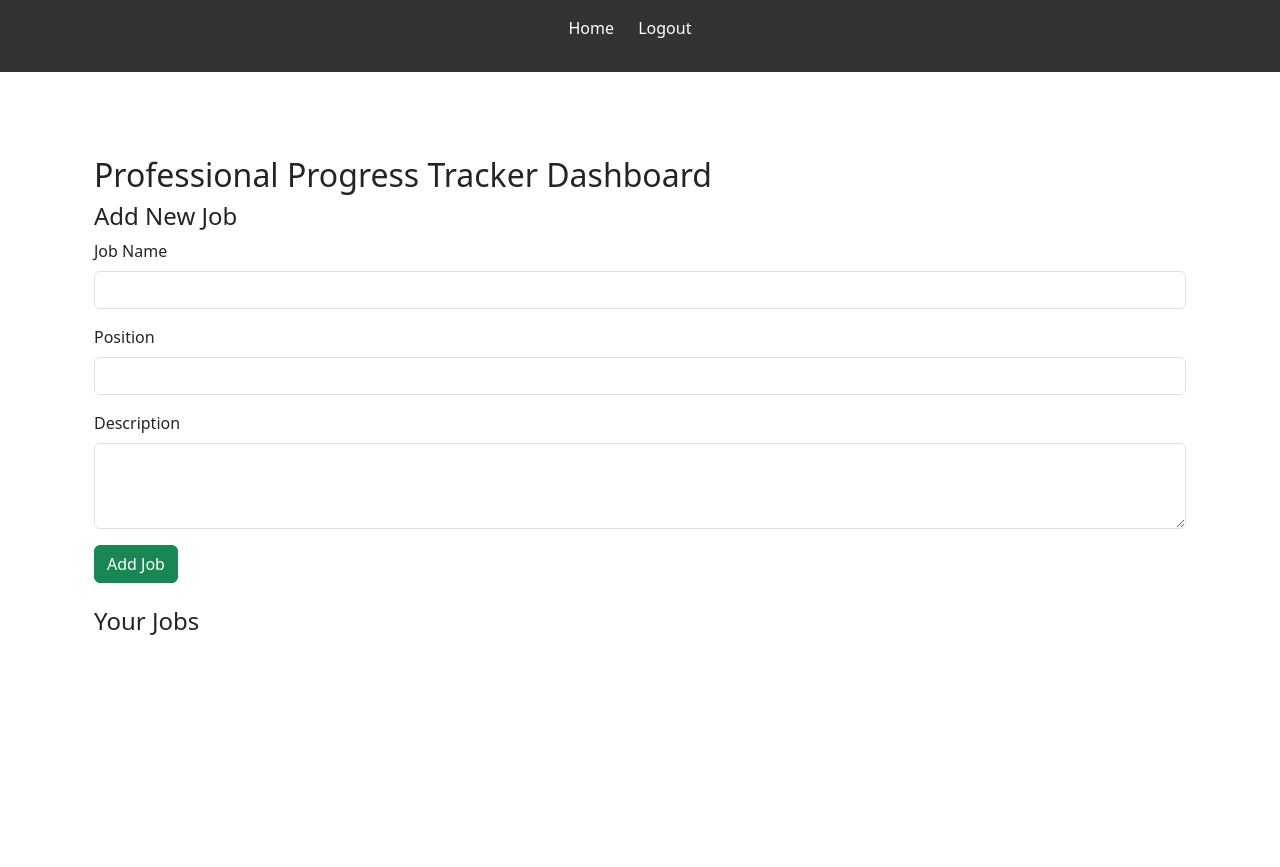
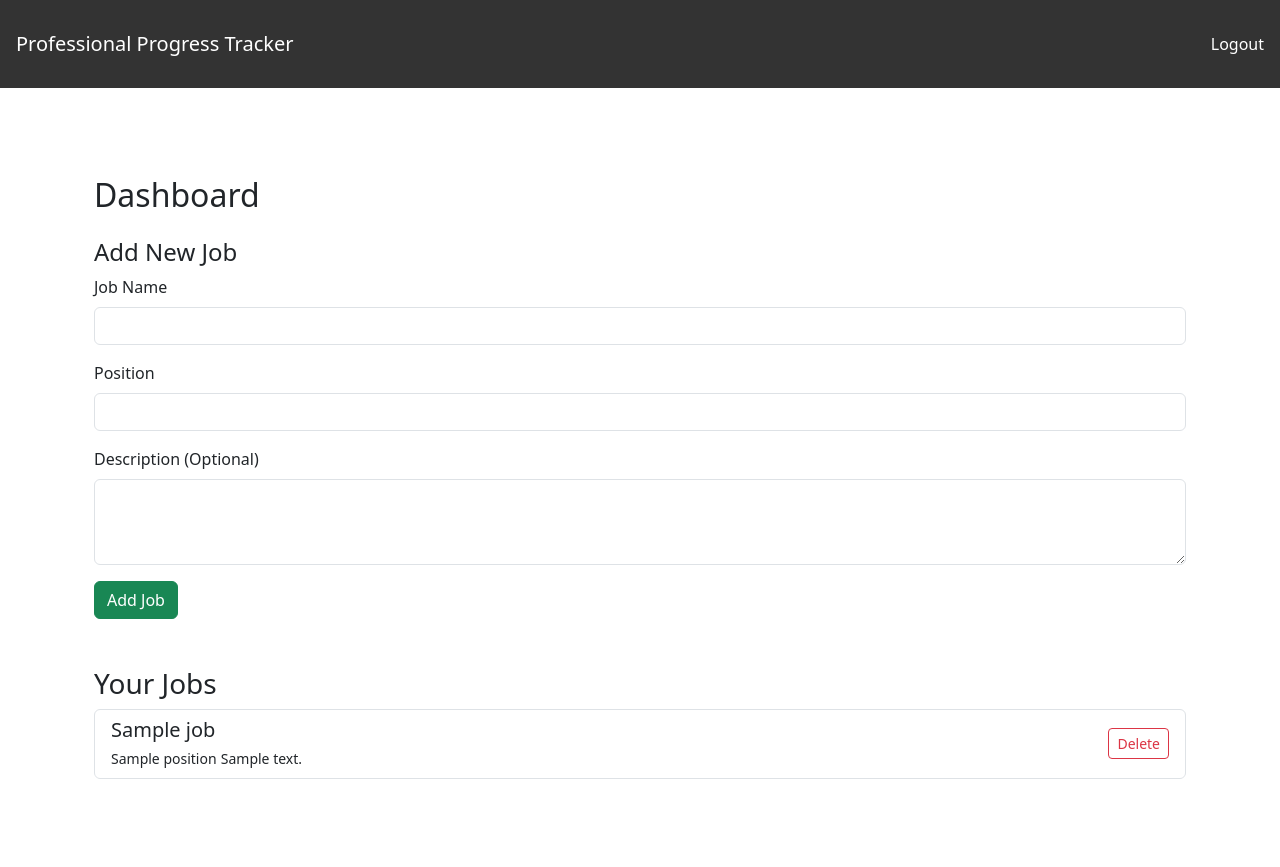
Before and after one commit to Ray73H/Professional-Progress-Tracker, a Flask app: template src/templates/dashboard.html in a window 1280 px wide. Before the commit the page ends 635 px from the top, so only its background shows below. Run offline with Flask 3, Linux system fonts and the light colour scheme; the template is opened without the code that fills it: most values are stand-ins (such as "Sample title", 1, 10 or a date in 2020).

Commit message:
Modified the pages of frontend

```diff
--- a/src/templates/base.html
+++ b/src/templates/base.html
@@ -14,19 +14,21 @@
 	</head>
 	<body>
 		<header>
-			<nav>
-				<ul>
-					<li><a href="/">Home</a></li>
-					<li><a href="/logout">Logout</a></li>
-				</ul>
+			<nav class="navbar navbar-dark px-3">
+				<a class="navbar-brand text-white" href="/">Professional Progress Tracker</a>
+				<div class="ms-auto">
+					<a class="nav-link text-white" href="/logout">Logout</a>
+				</div>
 			</nav>
 		</header>
-		<div class="container">
+
+		<div class="container mt-4">
 			{% with messages = get_flashed_messages(with_categories=true) %} {% if messages %} {% for category, message
 			in messages %}
 			<div class="alert alert-{{ category }}">{{ message }}</div>
 			{% endfor %} {% endif %} {% endwith %} {% block content %}{% endblock %}
 		</div>
+
 		<script src="{{ url_for('static', filename='js/index.js') }}"></script>
 		<script
 			src="https://cdn.jsdelivr.net/npm/bootstrap@5.3.6/dist/js/bootstrap.bundle.min.js"
--- a/src/templates/dashboard.html
+++ b/src/templates/dashboard.html
@@ -1,70 +1,62 @@
-{% extends "base.html" %} {% block title %}Dashboard{% endblock %} {% block
-content %}
-<div class="container py-4">
-  <h2>Professional Progress Tracker Dashboard</h2>
+{% extends "base.html" %} {% block title %}Dashboard{% endblock %} {% block content %}
+<div class="container mt-4">
+	<h2 class="mb-4">Dashboard</h2>
+
 	<!-- Add New Job Form -->
-  <div class="mb-4">
+	<div class="mb-5">
 		<h4>Add New Job</h4>
-    <form id="addJobForm">
+		<form action="/add_job">
 			<div class="mb-3">
-        <label for="jobName" class="form-label">Job Name</label>
-        <input
-          type="text"
-          name="name"
-          id="jobName"
-          class="form-control"
-          required
-        />
+				<label class="form-label">Job Name</label>
+				<input type="text" name="name" class="form-control" required />
 			</div>
 			<div class="mb-3">
-        <label for="jobPosition" class="form-label">Position</label>
-        <input
-          type="text"
-          name="position"
-          id="jobPosition"
-          class="form-control"
-          required
-        />
+				<label class="form-label">Position</label>
+				<input type="text" name="position" class="form-control" required />
 			</div>
 			<div class="mb-3">
-        <label for="jobDescription" class="form-label">Description</label>
-        <textarea
-          name="description"
-          id="jobDescription"
-          class="form-control"
-          rows="3"
-        ></textarea>
+				<label class="form-label">Description (Optional)</label>
+				<textarea name="description" class="form-control" rows="3"></textarea>
 			</div>
 			<button type="submit" class="btn btn-success">Add Job</button>
 		</form>
 	</div>
 
-  <!-- Display Jobs -->
-  <div>
-    <h4>Your Jobs</h4>
-    <div id="jobsList"></div>
+	<!-- Job List Section -->
+	<div class="mb-5">
+		<h3>Your Jobs</h3>
+		{% if jobs %}
+		<div class="list-group">
+			{% for job in jobs %}
+			<div class="list-group-item d-flex justify-content-between align-items-center">
+				<a href="/job/{{ job.id }}" class="text-decoration-none text-dark">
+					<h5 class="mb-1">{{ job.title }}</h5>
+					{% if job.position %}
+					<small>{{ job.position }}</small>
+					{% endif %} {% if job.description %}
+					<small>{{ job.description }}</small>
+					{% endif %}
+				</a>
+				<div class="ms-3">
+					<a href="/remove_job/{{ job.id }}" class="btn btn-sm btn-outline-danger">Delete</a>
+				</div>
+			</div>
+			{% endfor %}
+		</div>
+		{% else %}
+		<p>No jobs added yet.</p>
+		{% endif %}
 	</div>
 </div>
 
-<!-- Modal for Editing Job -->
-<div
-  class="modal fade"
-  id="editJobModal"
-  tabindex="-1"
-  aria-labelledby="editJobLabel"
-  aria-hidden="true"
->
+<!-- Edit Job Modal
+<div class="modal fade" id="editJobModal" tabindex="-1" aria-labelledby="editJobLabel" aria-hidden="true">
 	<div class="modal-dialog">
 		<div class="modal-content">
 			<form id="editJobForm">
 				<div class="modal-header">
 					<h5 class="modal-title" id="editJobLabel">Edit Job</h5>
-          <button
-            type="button"
-            class="btn-close"
-            data-bs-dismiss="modal"
-            aria-label="Close"
-          ></button>
+					<button type="button" class="btn-close" data-bs-dismiss="modal" aria-label="Close"></button>
 				</div>
 				<div class="modal-body">
 					<input type="hidden" id="editJobId" />
@@ -74,38 +66,21 @@ content %}
 					</div>
 					<div class="mb-3">
 						<label for="editJobPosition" class="form-label">Position</label>
-            <input
-              type="text"
-              id="editJobPosition"
-              class="form-control"
-              required
-            />
+						<input type="text" id="editJobPosition" class="form-control" required />
 					</div>
 					<div class="mb-3">
-            <label for="editJobDescription" class="form-label"
-              >Description</label
-            >
-            <textarea
-              id="editJobDescription"
-              class="form-control"
-              rows="3"
-            ></textarea>
+						<label for="editJobDescription" class="form-label">Description</label>
+						<textarea id="editJobDescription" class="form-control" rows="3"></textarea>
 					</div>
 				</div>
 				<div class="modal-footer">
-          <button
-            type="button"
-            class="btn btn-secondary"
-            data-bs-dismiss="modal"
-          >
-            Cancel
-          </button>
+					<button type="button" class="btn btn-secondary" data-bs-dismiss="modal">Cancel</button>
 					<button type="submit" class="btn btn-primary">Update Job</button>
 				</div>
 			</form>
 		</div>
 	</div>
-</div>
+</div> -->
 
 <script>
 	// Fetch and render jobs
@@ -123,14 +98,10 @@ content %}
             <h5 class="card-title">${job.name}</h5>
             <p class="card-text"><strong>Position:</strong> ${job.position}</p>
             <p class="card-text">${job.description || ""}</p>
-            <button class="btn btn-sm btn-primary me-2" onclick="openEditModal(${
-              job.id
-            }, '${job.name}', '${job.position}', '${
-            job.description || ""
-          }')">Edit</button>
-            <button class="btn btn-sm btn-danger" onclick="deleteJob(${
-              job.id
-            })">Delete</button>
+            <button class="btn btn-sm btn-primary me-2" onclick="openEditModal(${job.id}, '${job.name}', '${
+						job.position
+					}', '${job.description || ""}')">Edit</button>
+            <button class="btn btn-sm btn-danger" onclick="deleteJob(${job.id})">Delete</button>
             <div id="job-${job.id}-details" class="mt-3"></div>
           </div>
         `;
@@ -184,9 +155,7 @@ content %}
 	}
 
 	// Add Job
-  document
-    .getElementById("addJobForm")
-    .addEventListener("submit", function (e) {
+	document.getElementById("addJobForm").addEventListener("submit", function (e) {
 		e.preventDefault();
 		const formData = new FormData(this);
 		const data = {
@@ -219,9 +188,7 @@ content %}
 	}
 
 	// Update Job
-  document
-    .getElementById("editJobForm")
-    .addEventListener("submit", function (e) {
+	document.getElementById("editJobForm").addEventListener("submit", function (e) {
 		e.preventDefault();
 		const id = document.getElementById("editJobId").value;
 		const data = {
--- a/src/templates/project.html
+++ b/src/templates/project.html
@@ -10,7 +10,7 @@
 	</button>
 
 	<div class="collapse mb-4" id="addTask">
-		<form method="POST" action="{{ url_for('views.add_task', project_id=project.id) }}">
+		<form method="POST" action="/project/{{ project.id }}/add_task">
 			<div class="mb-3">
 				<label class="form-label">Task/Accomplishment Title</label>
 				<input class="form-control" name="title" required />
@@ -37,7 +37,7 @@
 				</div>
 				<div>
 					<!-- <a href="#" class="btn btn-sm btn-outline-primary">Edit</a> -->
-					<a href="{{ url_for('views.remove_task', task_id=task.id) }}" class="btn btn-sm btn-outline-danger">Delete</a>
+					<a href="/remove_task/{{ task.id }}" class="btn btn-sm btn-outline-danger">Delete</a>
 				</div>
 			</div>
 			{% endfor %}
--- a/src/views.py
+++ b/src/views.py
@@ -26,7 +26,8 @@ Functions needed:
 @views.route('/')
 @login_required
 def dashboard():
-    user_jobs = get_jobs();
+    #user_jobs = get_jobs();
+    user_jobs = ""
     return render_template("dashboard.html", jobs=user_jobs)
 
 @views.route('/add_job')
```
Also changed, not shown: src/templates/job.html (+3 -10 lines), 2 other files. Lines whose indentation alone changed are shown as unchanged.
